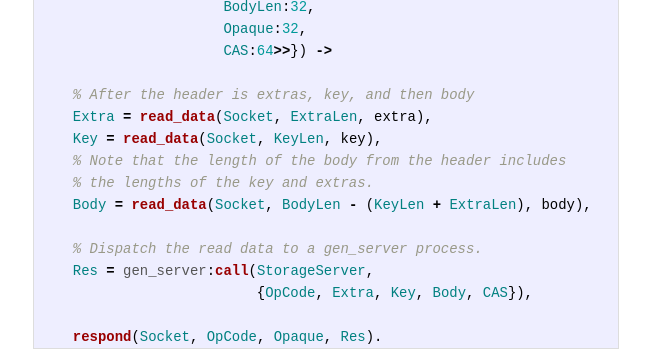
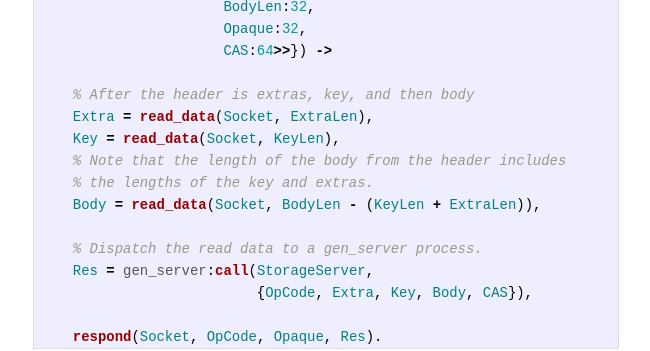
Before and after one commit to dustin/dustin.sallings.org, a Jekyll site: the page built from _posts/2009-10-11-ememcached.markdown, in a window 1280 px wide. Shown: the part 1209-1560 px from the top of the page, without its empty margins (314-964 px from the left). Built offline with Jekyll 4.4.1, drawn with Linux system fonts in a browser that asks for light colours; Markdown is read by kramdown in place of the engine named in the settings; comment, search, counter and statistics services are not loaded.

Commit message:
Removed some debugging stuff to make the code a bit clearer.

```diff
--- a/_posts/2009-10-11-ememcached.markdown
+++ b/_posts/2009-10-11-ememcached.markdown
@@ -78,11 +78,11 @@ process_message(Socket, StorageServer,
                       CAS:64>>}) ->
 
     % After the header is extras, key, and then body
-    Extra = read_data(Socket, ExtraLen, extra),
-    Key = read_data(Socket, KeyLen, key),
+    Extra = read_data(Socket, ExtraLen),
+    Key = read_data(Socket, KeyLen),
     % Note that the length of the body from the header includes
     % the lengths of the key and extras.
-    Body = read_data(Socket, BodyLen - (KeyLen + ExtraLen), body),
+    Body = read_data(Socket, BodyLen - (KeyLen + ExtraLen)),
 
     % Dispatch the read data to a gen_server process.
     Res = gen_server:call(StorageServer,
```
